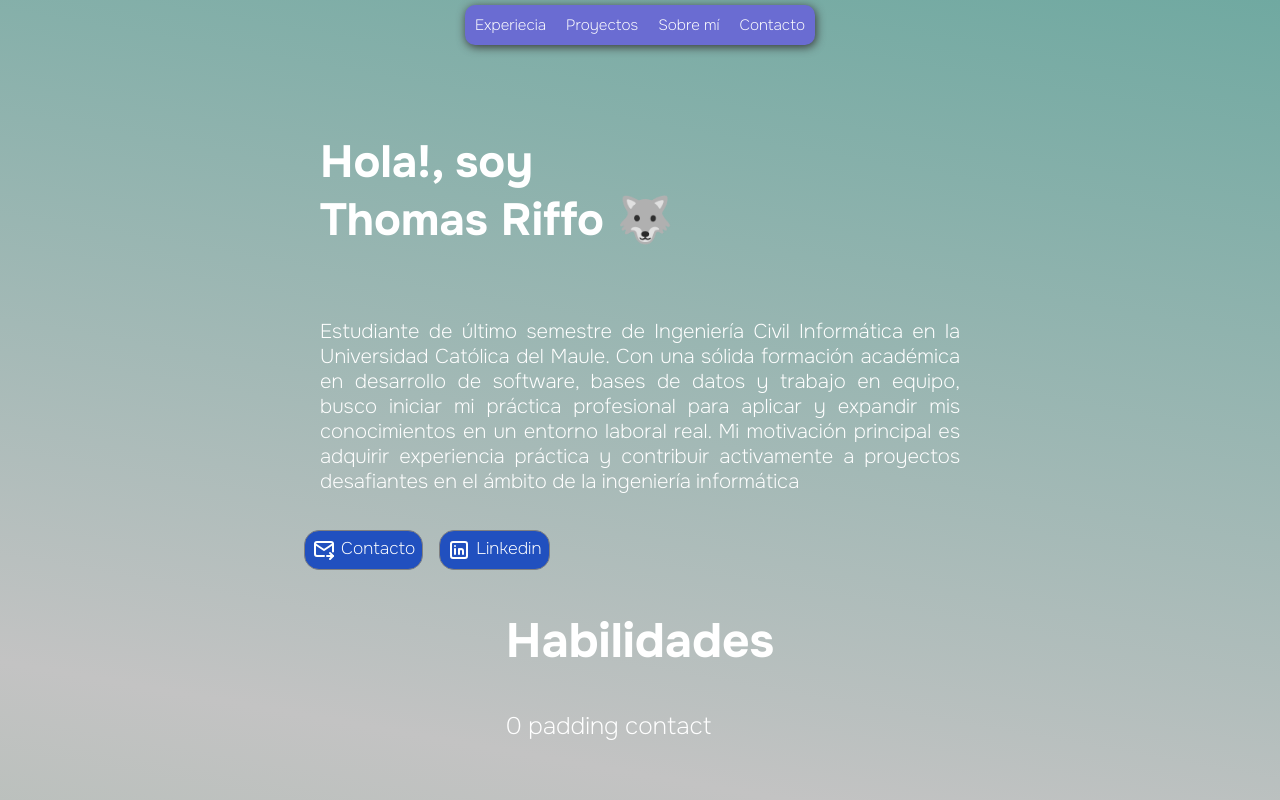
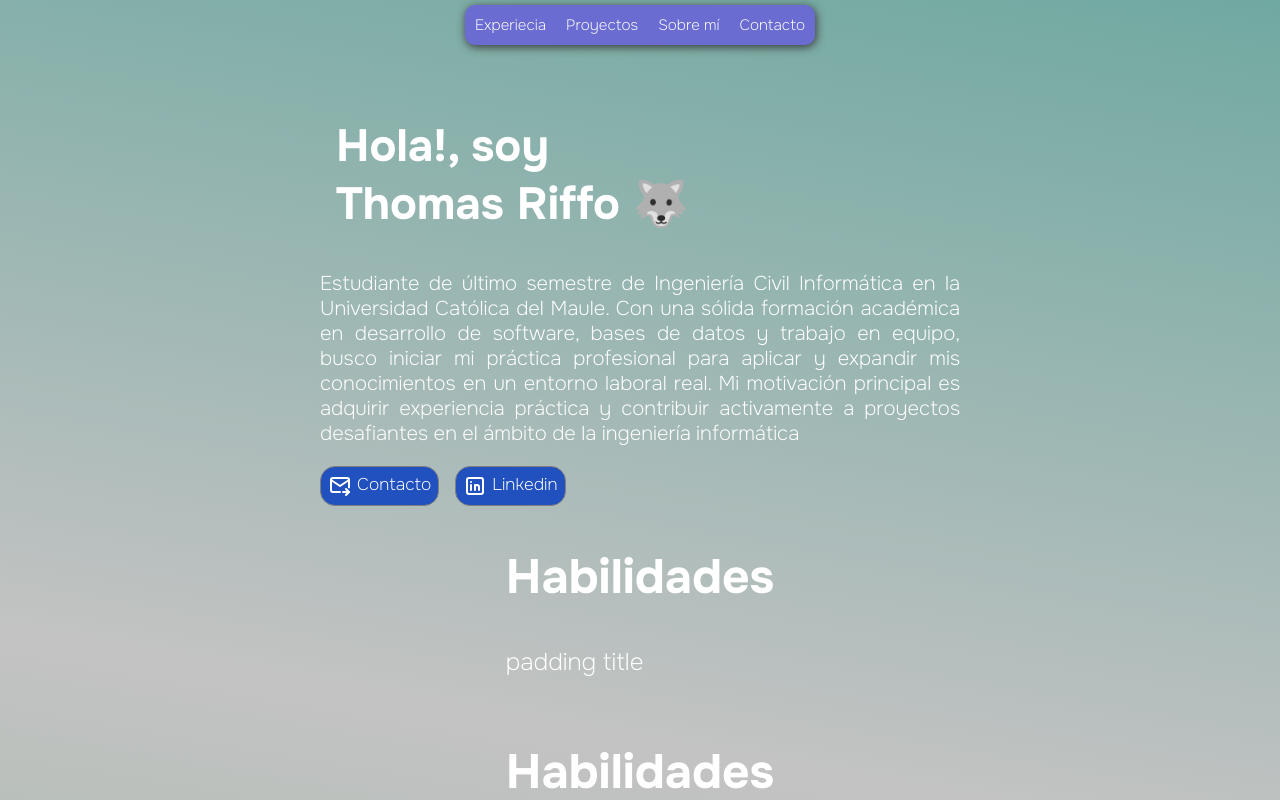
Before and after one commit to Wndburst/Portafolio.dev, a React (Vite) app: page / in a window 1280 px wide. Shown: the top 800 px of the page. Built offline with nearby package versions, Linux system fonts and the light colour scheme.

Commit message:
no se xd

```diff
--- a/src/components/Work.jsx
+++ b/src/components/Work.jsx
@@ -4,7 +4,7 @@ function Work(){
     return(
         <section className="work">
             <h2>Habilidades</h2>
-            <p>0 padding contact</p>
+            <p>padding title</p>
 
         </section>
     )
--- a/src/index.css
+++ b/src/index.css
@@ -67,12 +67,11 @@ body{
 .profile h1{
   font-size: 45px;
   width: 23rem;
-  padding: 1rem;
+  padding-left: 1rem;
 }
 .profile p{
   font-size: 20PX;
   text-align: justify;
-  padding: 1rem;
   max-width: 40rem;
 }
 
```
